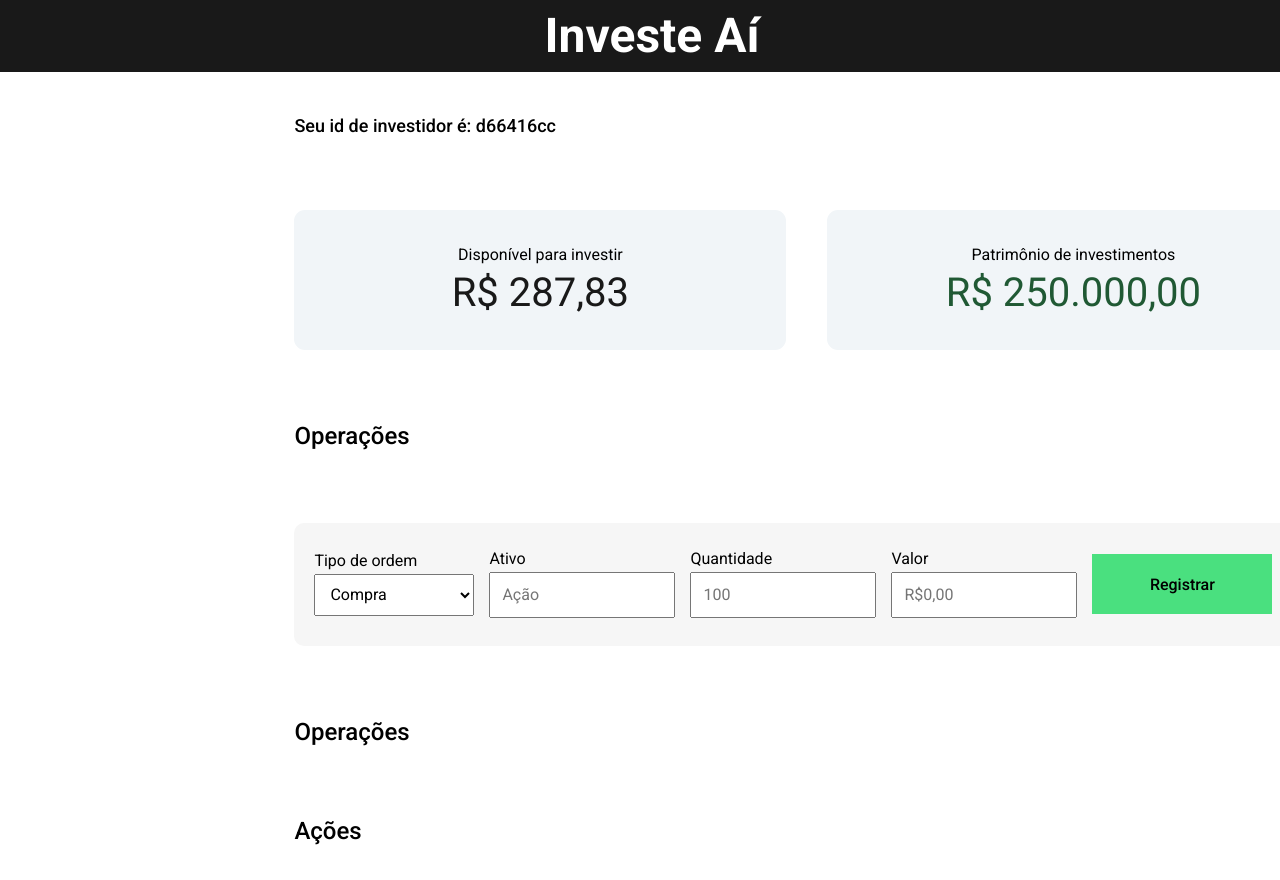
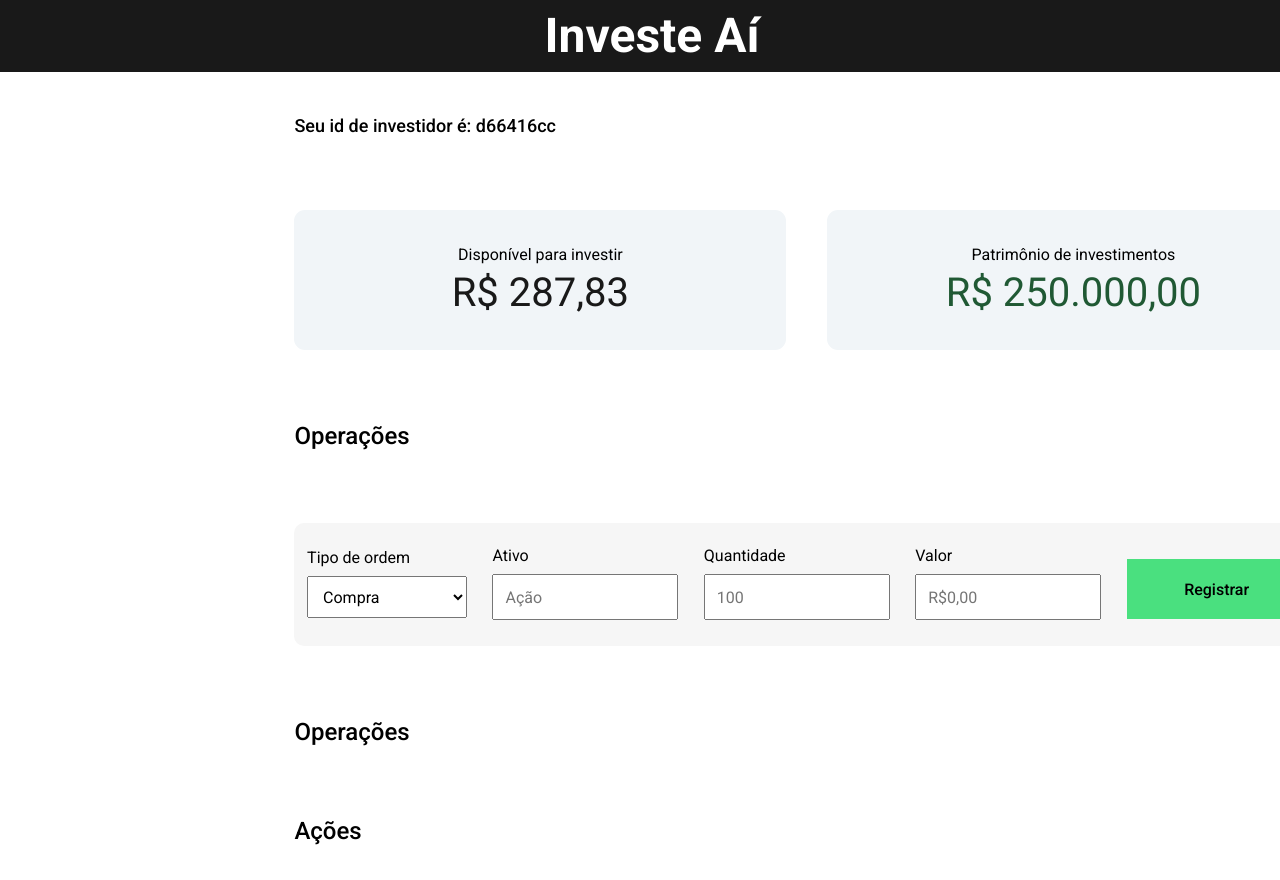
Before and after one commit to MateusIasbik/investe-ai-front, a React (Vite) app: page / in a window 1280 px wide. Shown: the top 880 px of the page. Built offline with nearby package versions, Linux system fonts and the light colour scheme.

Commit message:
fix: input design correct

```diff
--- a/src/components/Operations.jsx
+++ b/src/components/Operations.jsx
@@ -7,6 +7,8 @@ export default function Operations() {
     const [action, setAction] = useState("");
     const [amount, setAmount] = useState("");
     const [value, setValue] = useState("");
+
+    console.log(orderType, action, amount, value);
 
     return (
         <>
@@ -71,6 +73,7 @@ export default function Operations() {
 
 const OperationsStyled = styled.div`
     display: flex;
+    align-items: center;
     min-width: 1025px;
     min-height: 123px;
     border-radius: 10px;
@@ -80,9 +83,8 @@ const OperationsStyled = styled.div`
 const InputStyled = styled.div`
     display: flex;
     align-items: center;
-    justify-content: space-between;
-    padding: 10px;
-    margin: 10px;
+    justify-content: space-around;
+    min-width: 100%;
     border-radius: 10px;
     border: none;
     font-size: 16px;
@@ -95,7 +97,6 @@ const InputStyled = styled.div`
         font-family: 'Roboto', sans-serif;
         font-weight: 400;
         color: #000;
-        margin: 5px 5px 5px 0;
     }
 
     select, input {
@@ -107,7 +108,7 @@ const InputStyled = styled.div`
         width: 160px;
         font-family: 'Roboto', sans-serif;
         padding: 0 11px;
-        margin: 5px 15px 5px 0;
+        margin: 10px 0 0 0;
     }
 
     button {
@@ -119,5 +120,6 @@ const InputStyled = styled.div`
         border: none;
         min-height: 60px;
         min-width: 180px;
+        margin-top: 1%;
     }
 `
```
